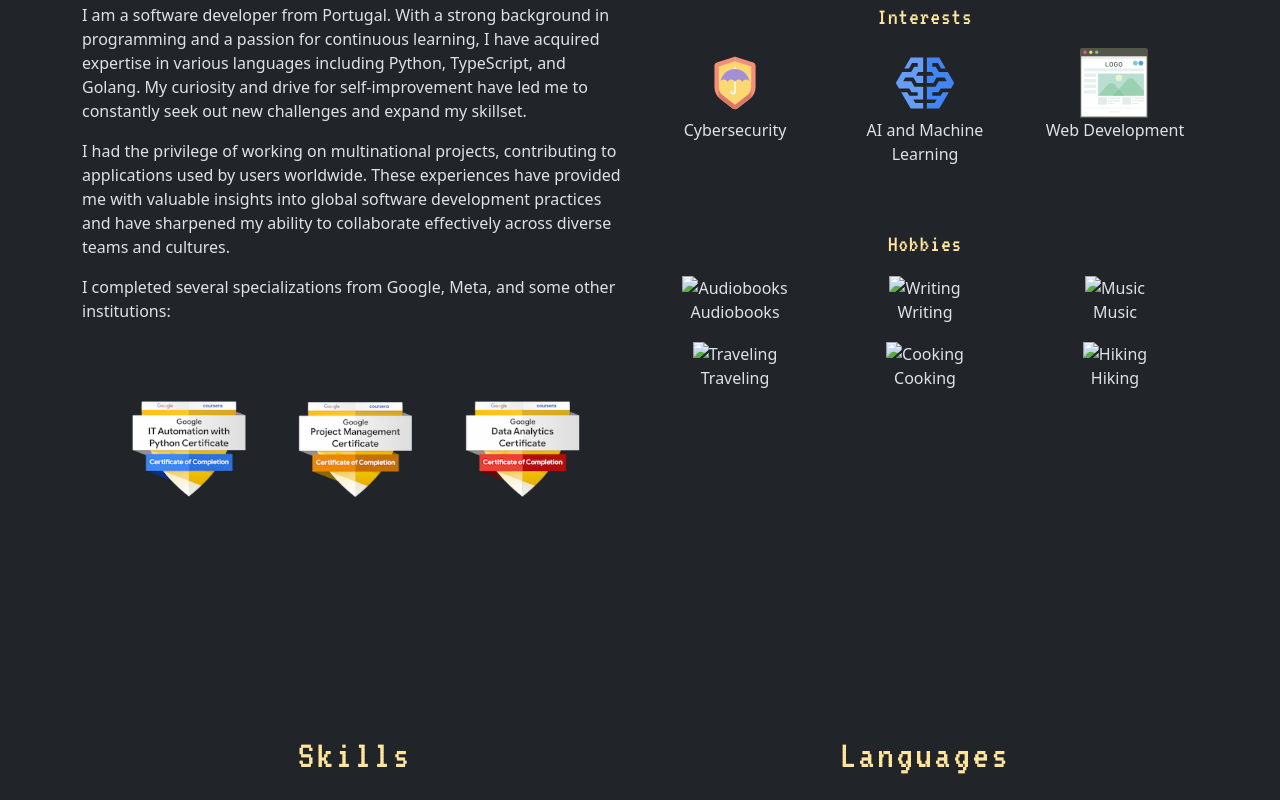
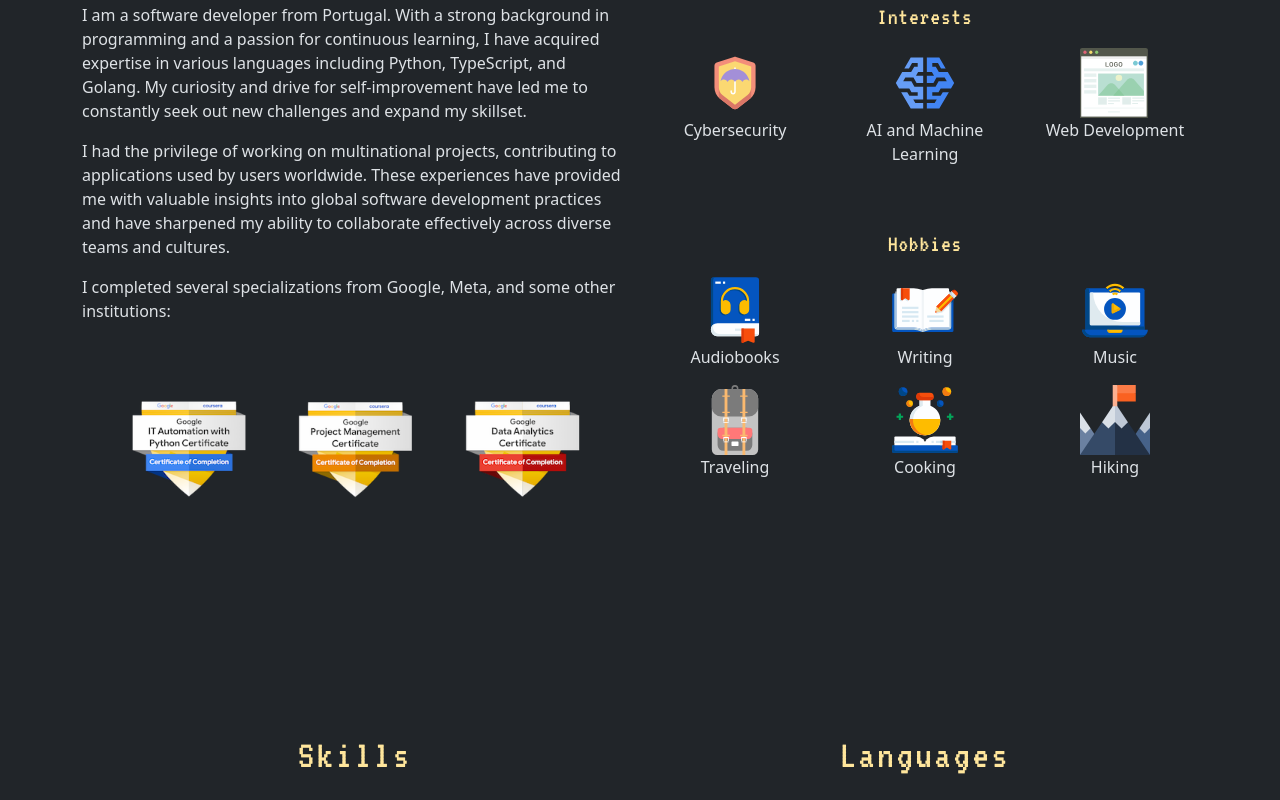
Before and after one commit to Pedro-RDias/atecweb, a plain HTML site: page index.html in a window 1280 px wide. Shown: the part 939-1739 px from the top of the page. Drawn offline with Linux system fonts and the light colour scheme.

Commit message:
Change links

```diff
--- a/index.html
+++ b/index.html
@@ -77,7 +77,7 @@
     <section class="page container-fluid d-flex align-content-md-center" id="home">
         <div class="row flex-fill d-flex align-content-md-center align-content-start pt-5 pt-md-0">
             <div class="col-12 col-md-6 my-md-auto">
-                <img :alt="alt" :src="`./images/${img}`" class="img-fluid mx-auto profile-img">
+                <img :alt="alt" :src="img" class="img-fluid mx-auto profile-img">
             </div>
             <div class="col-12 col-md-6 text-center text-md-start d-flex flex-column justify-content-center flex-grow-1">
                 <h1 class="header-title"><span class="banner-emoji">{{emoji}}</span> {{title}}</h1>
@@ -131,7 +131,7 @@
         <h3 class="text-center page-subtitle">{{title}}</h3>
         <ul class="row hobbie-list mt-3">
             <li class="col-4 text-center" v-for="int in interests">
-                <img :alt="int.title" :src="`/images/interests/${int.icon}.svg`" class="img-fluid hobbie-img">
+                <img :alt="int.title" :src="int.icon" class="img-fluid hobbie-img">
                 <p>{{int.title}}</p>
             </li>
         </ul>
@@ -142,7 +142,7 @@
         <h3 class="text-center page-subtitle">{{title}}</h3>
         <ul class="row hobbie-list mt-3">
             <li class="col-4 text-center" v-for="hobbie in hobbies">
-                <img :alt="hobbie.title" :src="`/images/hobbies/${hobbie.icon}.svg`" class="img-fluid hobbie-img">
+                <img :alt="hobbie.title" :src="hobbie.icon" class="img-fluid hobbie-img">
                 <p>{{hobbie.title}}</p>
             </li>
         </ul>
--- a/scripts/data.js
+++ b/scripts/data.js
@@ -63,7 +63,7 @@ const banner_en = {
         "AI and Blockchain Fan",
         "Fluent in JavaScript, Python, and Go",
     ],
-    img: "pedribei.jpg",
+    img: "https://pedro-rdias.github.io/atecweb/images/profile.jpg",
     alt: "Profile Picture of Pedro Dias",
 };
 
@@ -160,15 +160,15 @@ const interests_en = {
     interests: [
         {
             title: "Cybersecurity",
-            icon: "cyber",
+            icon: "https://pedro-rdias.github.io/atecweb/images/interests/cyber.svg",
         },
         {
             title: "AI and Machine Learning",
-            icon: "ai",
+            icon: "https://pedro-rdias.github.io/atecweb/images/interests/ai.svg",
         },
         {
             title: "Web Development",
-            icon: "web",
+            icon: "https://pedro-rdias.github.io/atecweb/images/interests/web.svg",
         },
     ]
 };
```
Also changed, not shown: images/profile.jpg (renamed from images/pedribei.jpg).
